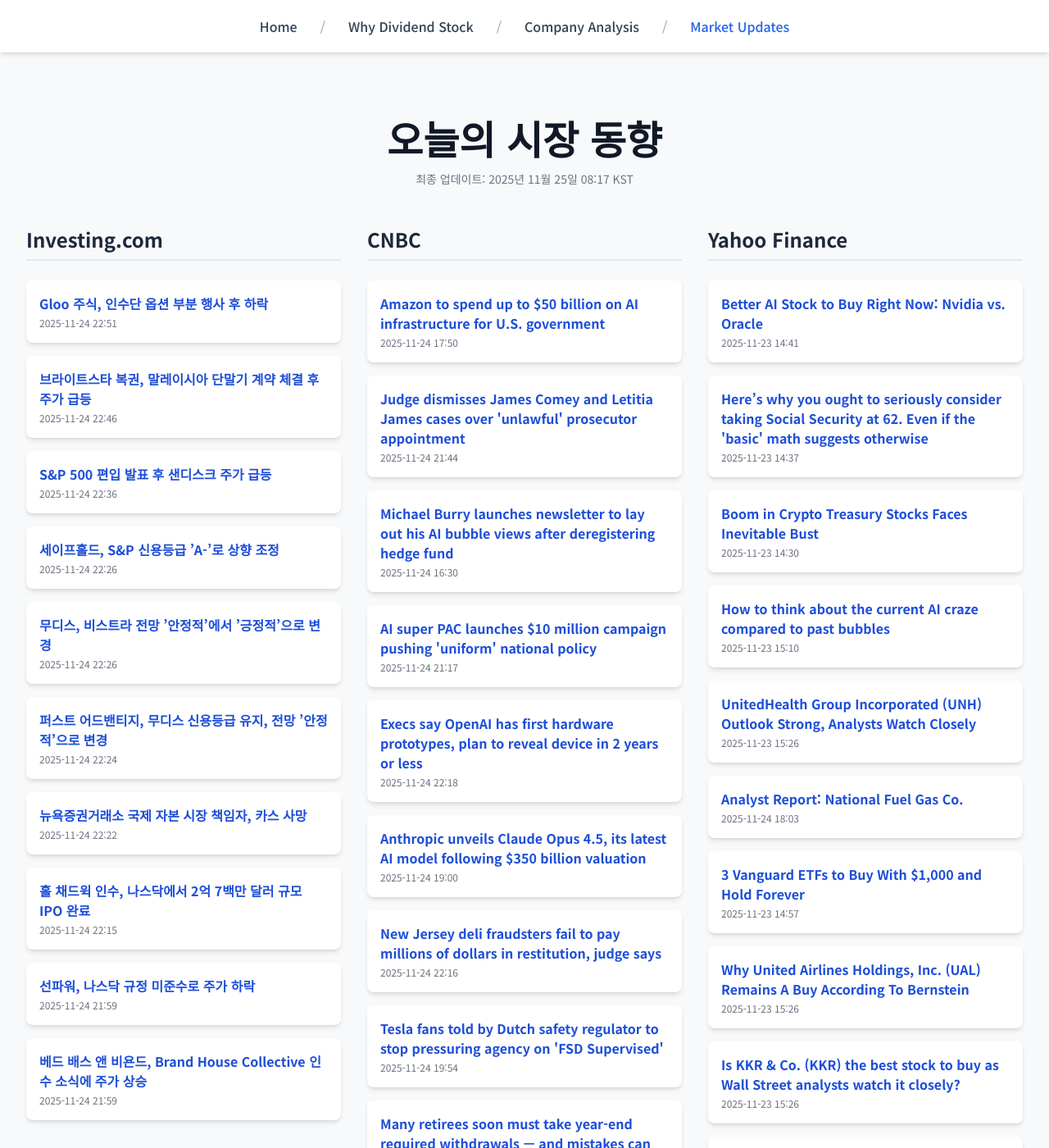
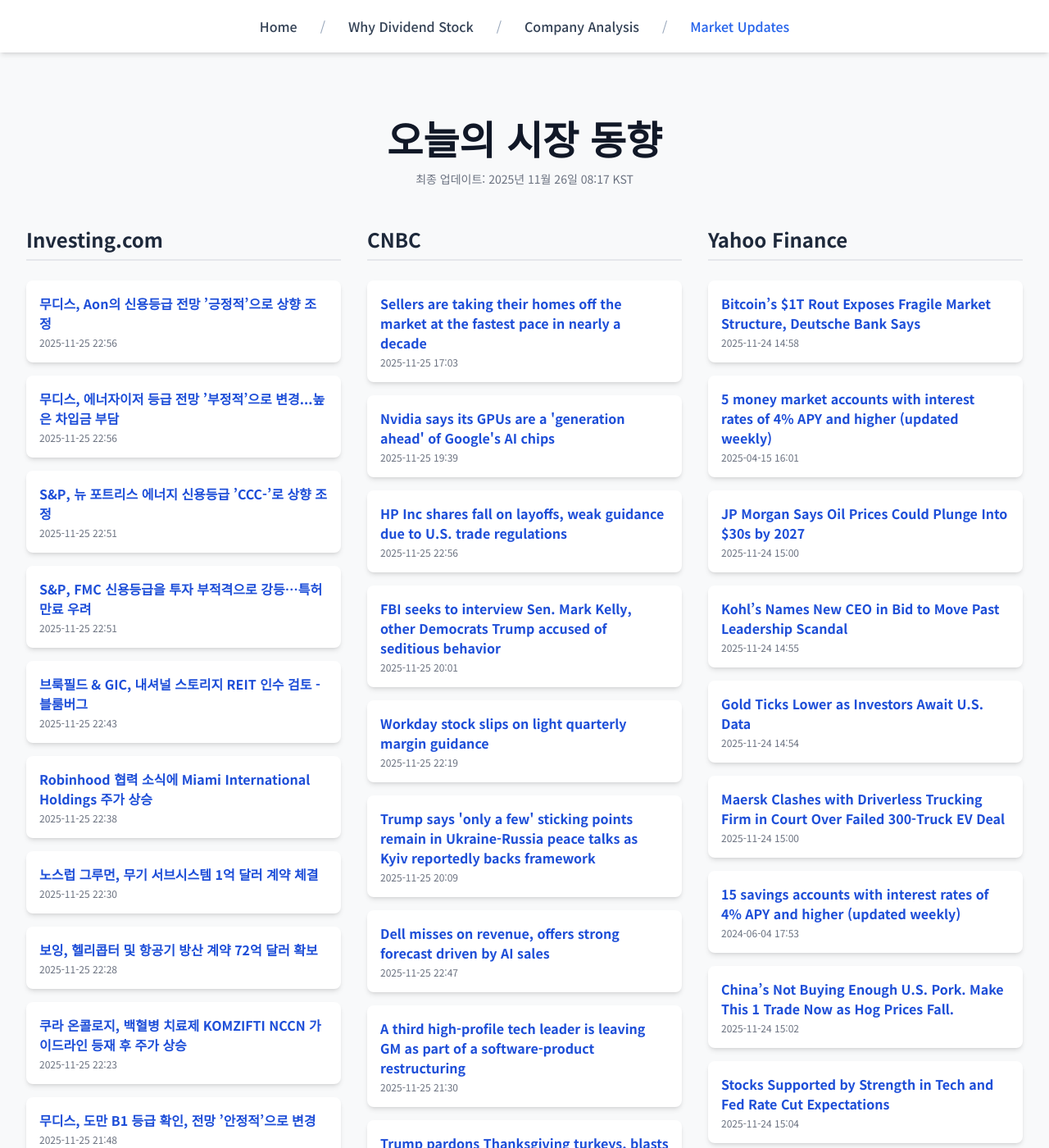
Before and after one commit to Kay-Hwang/my-company-analysis, a Jekyll site: the page built from market-updates.html, in a window 1280 px wide and 1400 px high. Shown: the whole window at 82% size. Built offline with Jekyll 4.4.1, drawn with Linux system fonts in a browser that asks for light colours; nearby versions of some CDN libraries; a script that is not in the unit is left out; some of the changed text lies outside the part shown.

Commit message:
Update daily data

```diff
--- a/_data/latest_data.json
+++ b/_data/latest_data.json
@@ -1,190 +1,190 @@
 {
-  "lastUpdated": "2025년 11월 25일 08:17 KST",
+  "lastUpdated": "2025년 11월 26일 08:17 KST",
   "news": {
     "investing": [
       {
-        "title": "Gloo 주식, 인수단 옵션 부분 행사 후 하락",
-        "link": "https://kr.investing.com/news/stock-market-news/article-93CH-1731055",
-        "pubDate": "2025-11-24 22:51:27",
-        "summary": "Gloo 주식, 인수단 옵션 부분 행사 후 하락"
+        "title": "무디스, Aon의 신용등급 전망 ’긍정적’으로 상향 조정",
+        "link": "https://kr.investing.com/news/stock-market-news/article-93CH-1732892",
+        "pubDate": "2025-11-25 22:56:25",
+        "summary": "무디스, Aon의 신용등급 전망 ’긍정적’으로 상향 조정"
       },
       {
-        "title": "브라이트스타 복권, 말레이시아 단말기 계약 체결 후 주가 급등",
-        "link": "https://kr.investing.com/news/stock-market-news/article-93CH-1731045",
-        "pubDate": "2025-11-24 22:46:45",
-        "summary": "브라이트스타 복권, 말레이시아 단말기 계약 체결 후 주가 급등"
+        "title": "무디스, 에너자이저 등급 전망 ’부정적’으로 변경...높은 차입금 부담",
+        "link": "https://kr.investing.com/news/stock-market-news/article-93CH-1732891",
+        "pubDate": "2025-11-25 22:56:07",
+        "summary": "무디스, 에너자이저 등급 전망 ’부정적’으로 변경...높은 차입금 부담"
       },
       {
-        "title": "S&P 500 편입 발표 후 샌디스크 주가 급등",
-        "link": "https://kr.investing.com/news/stock-market-news/article-1731026",
-        "pubDate": "2025-11-24 22:36:38",
-        "summary": "S&P 500 편입 발표 후 샌디스크 주가 급등"
+        "title": "S&P, 뉴 포트리스 에너지 신용등급 ’CCC-’로 상향 조정",
+        "link": "https://kr.investing.com/news/stock-market-news/article-93CH-1732886",
+        "pubDate": "2025-11-25 22:51:45",
+        "summary": "S&P, 뉴 포트리스 에너지 신용등급 ’CCC-’로 상향 조정"
       },
       {
-        "title": "세이프홀드, S&P 신용등급 ’A-’로 상향 조정",
-        "link": "https://kr.investing.com/news/stock-market-news/article-93CH-1731013",
-        "pubDate": "2025-11-24 22:26:52",
-        "summary": "세이프홀드, S&P 신용등급 ’A-’로 상향 조정"
+        "title": "S&P, FMC 신용등급을 투자 부적격으로 강등…특허 만료 우려",
+        "link": "https://kr.investing.com/news/stock-market-news/article-93CH-1732885",
+        "pubDate": "2025-11-25 22:51:08",
+        "summary": "S&P, FMC 신용등급을 투자 부적격으로 강등…특허 만료 우려"
       },
       {
-        "title": "무디스, 비스트라 전망 ’안정적’에서 ’긍정적’으로 변경",
-        "link": "https://kr.investing.com/news/stock-market-news/article-93CH-1731012",
-        "pubDate": "2025-11-24 22:26:11",
-        "summary": "무디스, 비스트라 전망 ’안정적’에서 ’긍정적’으로 변경"
+        "title": "브룩필드 & GIC, 내셔널 스토리지 REIT 인수 검토 - 블룸버그",
+        "link": "https://kr.investing.com/news/stock-market-news/article-93CH-1732878",
+        "pubDate": "2025-11-25 22:43:55",
+        "summary": "브룩필드 & GIC, 내셔널 스토리지 REIT 인수 검토 - 블룸버그"
       },
       {
-        "title": "퍼스트 어드밴티지, 무디스 신용등급 유지, 전망 ’안정적’으로 변경",
-        "link": "https://kr.investing.com/news/stock-market-news/article-93CH-1731010",
-        "pubDate": "2025-11-24 22:24:50",
-        "summary": "퍼스트 어드밴티지, 무디스 신용등급 유지, 전망 ’안정적’으로 변경"
+        "title": "Robinhood 협력 소식에 Miami International Holdings 주가 상승",
+        "link": "https://kr.investing.com/news/stock-market-news/article-93CH-1732874",
+        "pubDate": "2025-11-25 22:38:21",
+        "summary": "Robinhood 협력 소식에 Miami International Holdings 주가 상승"
       },
       {
-        "title": "뉴욕증권거래소 국제 자본 시장 책임자, 카스 사망",
-        "link": "https://kr.investing.com/news/stock-market-news/article-93CH-1731009",
-        "pubDate": "2025-11-24 22:22:39",
-        "summary": "뉴욕증권거래소 국제 자본 시장 책임자, 카스 사망"
+        "title": "노스럽 그루먼, 무기 서브시스템 1억 달러 계약 체결",
+        "link": "https://kr.investing.com/news/stock-market-news/article-93CH-1732861",
+        "pubDate": "2025-11-25 22:30:48",
+        "summary": "노스럽 그루먼, 무기 서브시스템 1억 달러 계약 체결"
       },
       {
-        "title": "홀 채드윅 인수, 나스닥에서 2억 7백만 달러 규모 IPO 완료",
-        "link": "https://kr.investing.com/news/stock-market-news/article-432SI-1731000",
-        "pubDate": "2025-11-24 22:15:07",
-        "summary": "홀 채드윅 인수, 나스닥에서 2억 7백만 달러 규모 IPO 완료"
+        "title": "보잉, 헬리콥터 및 항공기 방산 계약 72억 달러 확보",
+        "link": "https://kr.investing.com/news/stock-market-news/article-93CH-1732857",
+        "pubDate": "2025-11-25 22:28:19",
+        "summary": "보잉, 헬리콥터 및 항공기 방산 계약 72억 달러 확보"
       },
       {
-        "title": "선파워, 나스닥 규정 미준수로 주가 하락",
-        "link": "https://kr.investing.com/news/stock-market-news/article-93CH-1730975",
-        "pubDate": "2025-11-24 21:59:41",
-        "summary": "선파워, 나스닥 규정 미준수로 주가 하락"
+        "title": "쿠라 온콜로지, 백혈병 치료제 KOMZIFTI NCCN 가이드라인 등재 후 주가 상승",
+        "link": "https://kr.investing.com/news/stock-market-news/article-93CH-1732851",
+        "pubDate": "2025-11-25 22:23:50",
+        "summary": "쿠라 온콜로지, 백혈병 치료제 KOMZIFTI NCCN 가이드라인 등재 후 주가 상승"
       },
       {
-        "title": "베드 배스 앤 비욘드, Brand House Collective 인수 소식에 주가 상승",
-        "link": "https://kr.investing.com/news/stock-market-news/article-93CH-1730973",
-        "pubDate": "2025-11-24 21:59:03",
-        "summary": "베드 배스 앤 비욘드, Brand House Collective 인수 소식에 주가 상승"
+        "title": "무디스, 도만 B1 등급 확인, 전망 ’안정적’으로 변경",
+        "link": "https://kr.investing.com/news/stock-market-news/article-93CH-1732807",
+        "pubDate": "2025-11-25 21:48:28",
+        "summary": "무디스, 도만 B1 등급 확인, 전망 ’안정적’으로 변경"
       }
     ],
     "cnbc": [
       {
-        "title": "Amazon to spend up to $50 billion on AI infrastructure for U.S. government",
-        "link": "https://www.cnbc.com/2025/11/24/amazon-to-spend-up-to-50-billion-on-ai-services-for-us-government.html",
-        "pubDate": "Mon, 24 Nov 2025 17:50:47 GMT",
-        "summary": "The project will add 1.3 gigawatts of capacity across new data centers, with Amazon expected to break ground in 2026."
+        "title": "Sellers are taking their homes off the market at the fastest pace in nearly a decade",
+        "link": "https://www.cnbc.com/2025/11/25/home-sellers-delisting-redfin.html",
+        "pubDate": "Tue, 25 Nov 2025 17:03:37 GMT",
+        "summary": "Home sellers are taking their homes off the market at a fast clip, because they are sitting for more than 60 days and prices are weakening."
       },
       {
-        "title": "Judge dismisses James Comey and Letitia James cases over 'unlawful' prosecutor appointment",
-        "link": "https://www.cnbc.com/2025/11/24/trump-comey-james-indictments-halligan.html",
-        "pubDate": "Mon, 24 Nov 2025 21:44:18 GMT",
-        "summary": "Senior U.S. District Judge Cameron Currie ruled that Lindsey Halligan, the interim U.S. attorney who brought both indictments, was invalidly appointed."
+        "title": "Nvidia says its GPUs are a 'generation ahead' of Google's AI chips",
+        "link": "https://www.cnbc.com/2025/11/25/nvidia-says-its-gpus-are-a-generation-ahead-of-googles-ai-chips.html",
+        "pubDate": "Tue, 25 Nov 2025 19:39:50 GMT",
+        "summary": "It was in response to Wall Street's concern that Google's TPU chips could threaten Nvidia's dominance of the AI infrastructure industry on Tuesday."
       },
       {
-        "title": "Michael Burry launches newsletter to lay out his AI bubble views after deregistering hedge fund",
-        "link": "https://www.cnbc.com/2025/11/24/michael-burry-launches-newsletter-to-lay-out-his-ai-bubble-views-after-deregistering-hedge-fund.html",
-        "pubDate": "Mon, 24 Nov 2025 16:30:25 GMT",
-        "summary": "\"The Big Short\" investor is capitalizing on the massive audience he's built on X, where 1.6 million followers have long parsed his cryptic posts."
+        "title": "HP Inc shares fall on layoffs, weak guidance due to U.S. trade regulations",
+        "link": "https://www.cnbc.com/2025/11/25/hp-inc-shares-fall-as-company-says-it-will-cut-up-to-6000-employees.html",
+        "pubDate": "Tue, 25 Nov 2025 22:56:05 GMT",
+        "summary": "\"HP's outlook reflects the added cost driven by the current U.S. trade-related regulations in place, and associated mitigations,\" the company said."
       },
       {
-        "title": "AI super PAC launches $10 million campaign pushing 'uniform' national policy",
-        "link": "https://www.cnbc.com/2025/11/24/ai-pac-trump-congress-midterms.html",
-        "pubDate": "Mon, 24 Nov 2025 21:17:41 GMT",
-        "summary": "The PAC is mobilizing as President Donald Trump's White House and congressional Republicans are working to suppress states' ability to implement AI laws."
+        "title": "FBI seeks to interview Sen. Mark Kelly, other Democrats Trump accused of seditious behavior",
+        "link": "https://www.cnbc.com/2025/11/25/trump-fbi-mark-kelly-democrats-pentagon-video.html",
+        "pubDate": "Tue, 25 Nov 2025 20:01:56 GMT",
+        "summary": "The Arizona Democrat Sen. Mark Kelly, a U.S. Navy veteran, faces a Pentagon probe for saying in a video, \"Our laws are clear: you can refuse illegal orders.\""
       },
       {
-        "title": "Execs say OpenAI has first hardware prototypes, plan to reveal device in 2 years or less",
-        "link": "https://www.cnbc.com/2025/11/24/openai-hardware-jony-ive-sam-altman-emerson-collective.html",
-        "pubDate": "Mon, 24 Nov 2025 22:18:48 GMT",
-        "summary": "Altman declined to answer a question about what exactly OpenAI is building, but said the company is targeting a calmer \"vibe\" than smartphones."
+        "title": "Workday stock slips on light quarterly margin guidance",
+        "link": "https://www.cnbc.com/2025/11/25/workday-wday-q3-earnings-report-2026.html",
+        "pubDate": "Tue, 25 Nov 2025 22:19:16 GMT",
+        "summary": "Workday shares slid more than 5% in extended trading Tuesday after the company issued quarterly margin guidance that came in below Wall Street projections."
       },
       {
-        "title": "Anthropic unveils Claude Opus 4.5, its latest AI model following $350 billion valuation",
-        "link": "https://www.cnbc.com/2025/11/24/anthropic-unveils-claude-opus-4point5-its-latest-ai-model.html",
-        "pubDate": "Mon, 24 Nov 2025 19:00:01 GMT",
-        "summary": "Anthropic says its new Claude Opus 4.5 excels at coding, using computers and assisting users with complex enterprise tasks."
+        "title": "Trump says 'only a few' sticking points remain in Ukraine-Russia peace talks as Kyiv reportedly backs framework",
+        "link": "https://www.cnbc.com/2025/11/25/ukraine-russia-peace-trump-abu-dhabi.html",
+        "pubDate": "Tue, 25 Nov 2025 20:09:29 GMT",
+        "summary": "Ukraine has reportedly agreed to a potential peace deal with Russia in what could be a massive step toward bringing the devastating four-year war to an end."
       },
       {
-        "title": "New Jersey deli fraudsters fail to pay millions of dollars in restitution, judge says",
-        "link": "https://www.cnbc.com/2025/11/24/new-jersey-deli-fraud-coker-restitution-judge.html",
-        "pubDate": "Mon, 24 Nov 2025 22:16:04 GMT",
-        "summary": "Peter Coker Sr. and Peter Coker Jr. owe more than $5 million in restitution to retail investors and to the investment arms of Duke and Vanderbilt universities."
+        "title": "Dell misses on revenue, offers strong forecast driven by AI sales",
+        "link": "https://www.cnbc.com/2025/11/25/dell-earnings-report-q3-2026.html",
+        "pubDate": "Tue, 25 Nov 2025 22:47:02 GMT",
+        "summary": "Dell is an important bellwether for the health of the AI infrastructure industry as one of the top vendors for systems based around Nvidia graphics processors."
       },
       {
-        "title": "Tesla fans told by Dutch safety regulator to stop pressuring agency on 'FSD Supervised'",
-        "link": "https://www.cnbc.com/2025/11/24/tesla-fans-told-by-dutch-safety-agency-end-pressure-fsd-supervised.html",
-        "pubDate": "Mon, 24 Nov 2025 19:54:42 GMT",
-        "summary": "Dutch automotive safety regulator RDW said that Tesla is working to gain approval to make its \"FSD Supervised\" systems available in the Netherlands."
+        "title": "A third high-profile tech leader is leaving GM as part of a software-product restructuring",
+        "link": "https://www.cnbc.com/2025/11/25/gm-software-leader-baris-cetinok-leaving.html",
+        "pubDate": "Tue, 25 Nov 2025 21:30:02 GMT",
+        "summary": "GM is combining its vehicle software engineering and global product units under one organization, led by new Chief Product Officer Sterling Anderson."
       },
       {
-        "title": "Many retirees soon must take year-end required withdrawals — and mistakes can be costly",
-        "link": "https://www.cnbc.com/2025/11/24/biggest-required-minimum-distribution-mistakes-.html",
-        "pubDate": "Mon, 24 Nov 2025 12:00:01 GMT",
-        "summary": "Many retirees soon must take required minimum distributions and mistakes can be costly. Here's how to avoid them."
+        "title": "Trump pardons Thanksgiving turkeys, blasts Biden and says Ukraine peace deal is ‘very close’",
+        "link": "https://www.cnbc.com/2025/11/25/trump-turkey-pardon-biden-ukraine-2025.html",
+        "pubDate": "Tue, 25 Nov 2025 21:33:45 GMT",
+        "summary": "Thanksgiving turkey prices have climbed this year, the first of President Donald Trump's second term in the White House."
       },
       {
-        "title": "Shoppers curtail Black Friday plans to stretch spending: ‘They are using every tool that they can,’ expert says",
-        "link": "https://www.cnbc.com/2025/11/24/black-friday-spending-pullback.html",
-        "pubDate": "Mon, 24 Nov 2025 17:02:33 GMT",
-        "summary": "Amid concerns about the economy, persistent inflation and the latest wave of tariff hikes, shoppers plan to spend a little less this year."
+        "title": "Why rural Wisconsin is blocking the AI data center boom: 'Horses are skittish'",
+        "link": "https://www.cnbc.com/2025/11/25/microsoft-ai-data-center-rejection-vs-support.html",
+        "pubDate": "Tue, 25 Nov 2025 18:33:31 GMT",
+        "summary": "Tech giants are increasingly facing community backlash as they select places to build mammoth AI data centers."
       }
     ],
     "yahoo": [
       {
-        "title": "Better AI Stock to Buy Right Now: Nvidia vs. Oracle",
-        "link": "https://finance.yahoo.com/news/better-ai-stock-buy-now-144100479.html",
-        "pubDate": "2025-11-23T14:41:00Z",
-        "summary": "Better AI Stock to Buy Right Now: Nvidia vs. Oracle"
+        "title": "Bitcoin’s $1T Rout Exposes Fragile Market Structure, Deutsche Bank Says",
+        "link": "https://finance.yahoo.com/news/bitcoin-1t-rout-exposes-fragile-145813372.html",
+        "pubDate": "2025-11-24T14:58:13Z",
+        "summary": "Bitcoin’s $1T Rout Exposes Fragile Market Structure, Deutsche Bank Says"
       },
       {
-        "title": "Here’s why you ought to seriously consider taking Social Security at 62. Even if the 'basic' math suggests otherwise",
-        "link": "https://finance.yahoo.com/news/why-ought-seriously-consider-taking-143700092.html",
-        "pubDate": "2025-11-23T14:37:00Z",
-        "summary": "Here’s why you ought to seriously consider taking Social Security at 62. Even if the 'basic' math suggests otherwise"
+        "title": "5 money market accounts with interest rates of 4% APY and higher (updated weekly)",
+        "link": "https://finance.yahoo.com/personal-finance/banking/article/4-percent-interest-money-market-accounts-160154289.html",
+        "pubDate": "2025-04-15T16:01:54Z",
+        "summary": "5 money market accounts with interest rates of 4% APY and higher (updated weekly)"
       },
       {
-        "title": "Boom in Crypto Treasury Stocks Faces Inevitable Bust",
-        "link": "https://finance.yahoo.com/news/boom-crypto-treasury-stocks-faces-143000428.html",
-        "pubDate": "2025-11-23T14:30:00Z",
-        "summary": "Boom in Crypto Treasury Stocks Faces Inevitable Bust"
+        "title": "JP Morgan Says Oil Prices Could Plunge Into $30s by 2027",
+        "link": "https://finance.yahoo.com/news/jp-morgan-says-oil-prices-150000026.html",
+        "pubDate": "2025-11-24T15:00:00Z",
+        "summary": "JP Morgan Says Oil Prices Could Plunge Into $30s by 2027"
       },
       {
-        "title": "How to think about the current AI craze compared to past bubbles",
-        "link": "https://finance.yahoo.com/news/how-to-think-about-the-current-ai-craze-compared-to-past-bubbles-151026041.html",
-        "pubDate": "2025-11-23T15:10:26Z",
-        "summary": "How to think about the current AI craze compared to past bubbles"
+        "title": "Kohl’s Names New CEO in Bid to Move Past Leadership Scandal",
+        "link": "https://www.wsj.com/business/retail/kohls-names-michael-bender-as-permanent-ceo-bcf84878?siteid=yhoof2&yptr=yahoo",
+        "pubDate": "2025-11-24T14:55:00Z",
+        "summary": "Kohl’s Names New CEO in Bid to Move Past Leadership Scandal"
       },
       {
-        "title": "UnitedHealth Group Incorporated (UNH) Outlook Strong, Analysts Watch Closely",
-        "link": "https://finance.yahoo.com/news/unitedhealth-group-incorporated-unh-outlook-152635214.html",
-        "pubDate": "2025-11-23T15:26:35Z",
-        "summary": "UnitedHealth Group Incorporated (UNH) Outlook Strong, Analysts Watch Closely"
+        "title": "Gold Ticks Lower as Investors Await U.S. Data",
+        "link": "https://www.barrons.com/livecoverage/stock-market-news-today-112425/card/gold-ticks-lower-as-investors-await-u-s-data-bCtBf8S5FzsDQYiGm2BX?siteid=yhoof2&yptr=yahoo",
+        "pubDate": "2025-11-24T14:54:28Z",
+        "summary": "Gold Ticks Lower as Investors Await U.S. Data"
       },
       {
-        "title": "Analyst Report: National Fuel Gas Co.",
-        "link": "https://finance.yahoo.com/research/reports/ARGUS_3237_AnalystReport_1764007388000?yptr=yahoo&ncid=yahooproperties_plusresear_nm5q6ze1cei",
-        "pubDate": "2025-11-24T18:03:08Z",
-        "summary": "Analyst Report: National Fuel Gas Co."
+        "title": "Maersk Clashes with Driverless Trucking Firm in Court Over Failed 300-Truck EV Deal",
+        "link": "https://finance.yahoo.com/news/maersk-clashes-driverless-trucking-firm-150003596.html",
+        "pubDate": "2025-11-24T15:00:03Z",
+        "summary": "Maersk Clashes with Driverless Trucking Firm in Court Over Failed 300-Truck EV Deal"
       },
       {
-        "title": "3 Vanguard ETFs to Buy With $1,000 and Hold Forever",
-        "link": "https://finance.yahoo.com/news/3-vanguard-etfs-buy-1-145700565.html",
-        "pubDate": "2025-11-23T14:57:00Z",
-        "summary": "3 Vanguard ETFs to Buy With $1,000 and Hold Forever"
+        "title": "15 savings accounts with interest rates of 4% APY and higher (updated weekly)",
+        "link": "https://finance.yahoo.com/personal-finance/banking/article/4-percent-interest-savings-accounts-175301904.html",
+        "pubDate": "2024-06-04T17:53:01Z",
+        "summary": "15 savings accounts with interest rates of 4% APY and higher (updated weekly)"
       },
       {
-        "title": "Why United Airlines Holdings, Inc. (UAL) Remains A Buy According To Bernstein",
-        "link": "https://finance.yahoo.com/news/why-united-airlines-holdings-inc-152633384.html",
-        "pubDate": "2025-11-23T15:26:33Z",
-        "summary": "Why United Airlines Holdings, Inc. (UAL) Remains A Buy According To Bernstein"
+        "title": "China’s Not Buying Enough U.S. Pork. Make This 1 Trade Now as Hog Prices Fall.",
+        "link": "https://finance.yahoo.com/news/china-not-buying-enough-u-150220216.html",
+        "pubDate": "2025-11-24T15:02:20Z",
+        "summary": "China’s Not Buying Enough U.S. Pork. Make This 1 Trade Now as Hog Prices Fall."
       },
       {
-        "title": "Is KKR & Co. (KKR) the best stock to buy as Wall Street analysts watch it closely?",
-        "link": "https://finance.yahoo.com/news/kkr-co-kkr-best-stock-152630856.html",
-        "pubDate": "2025-11-23T15:26:30Z",
-        "summary": "Is KKR & Co. (KKR) the best stock to buy as Wall Street analysts watch it closely?"
+        "title": "Stocks Supported by Strength in Tech and Fed Rate Cut Expectations",
+        "link": "https://finance.yahoo.com/news/stocks-supported-strength-tech-fed-150437610.html",
+        "pubDate": "2025-11-24T15:04:37Z",
+        "summary": "Stocks Supported by Strength in Tech and Fed Rate Cut Expectations"
       },
       {
-        "title": "Analysts Bullish on Capital One Financial (COF) Evidenced by Multiple Buy Ratings",
-        "link": "https://finance.yahoo.com/news/analysts-bullish-capital-one-financial-152629921.html",
-        "pubDate": "2025-11-23T15:26:29Z",
-        "summary": "Analysts Bullish on Capital One Financial (COF) Evidenced by Multiple Buy Ratings"
+        "title": "Health insurers rise on report Trump considering ACA subsidy extension",
+        "link": "https://finance.yahoo.com/news/health-insurers-rise-report-trump-145024067.html",
+        "pubDate": "2025-11-24T14:50:24Z",
+        "summary": "Health insurers rise on report Trump considering ACA subsidy extension"
       }
     ]
   }
```
